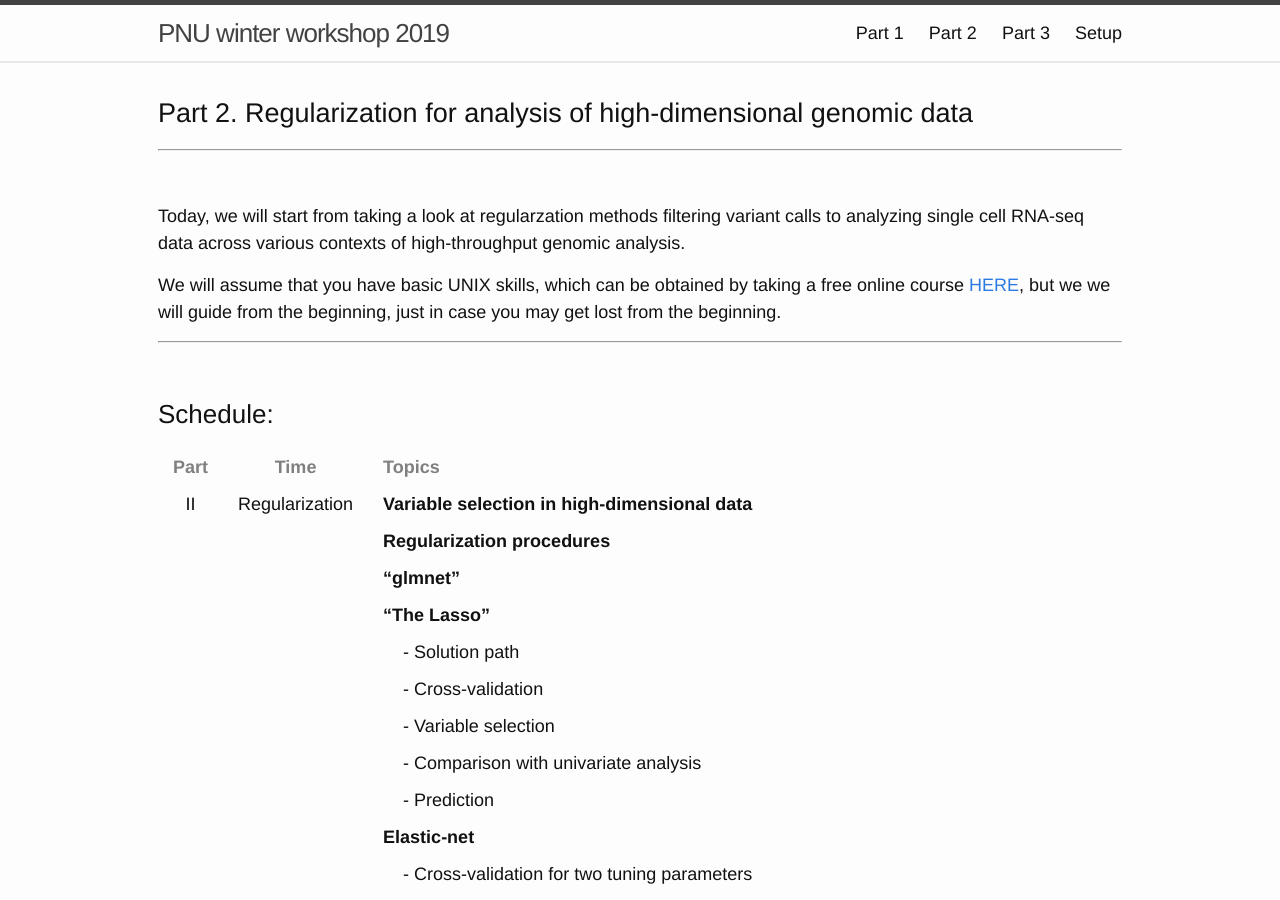
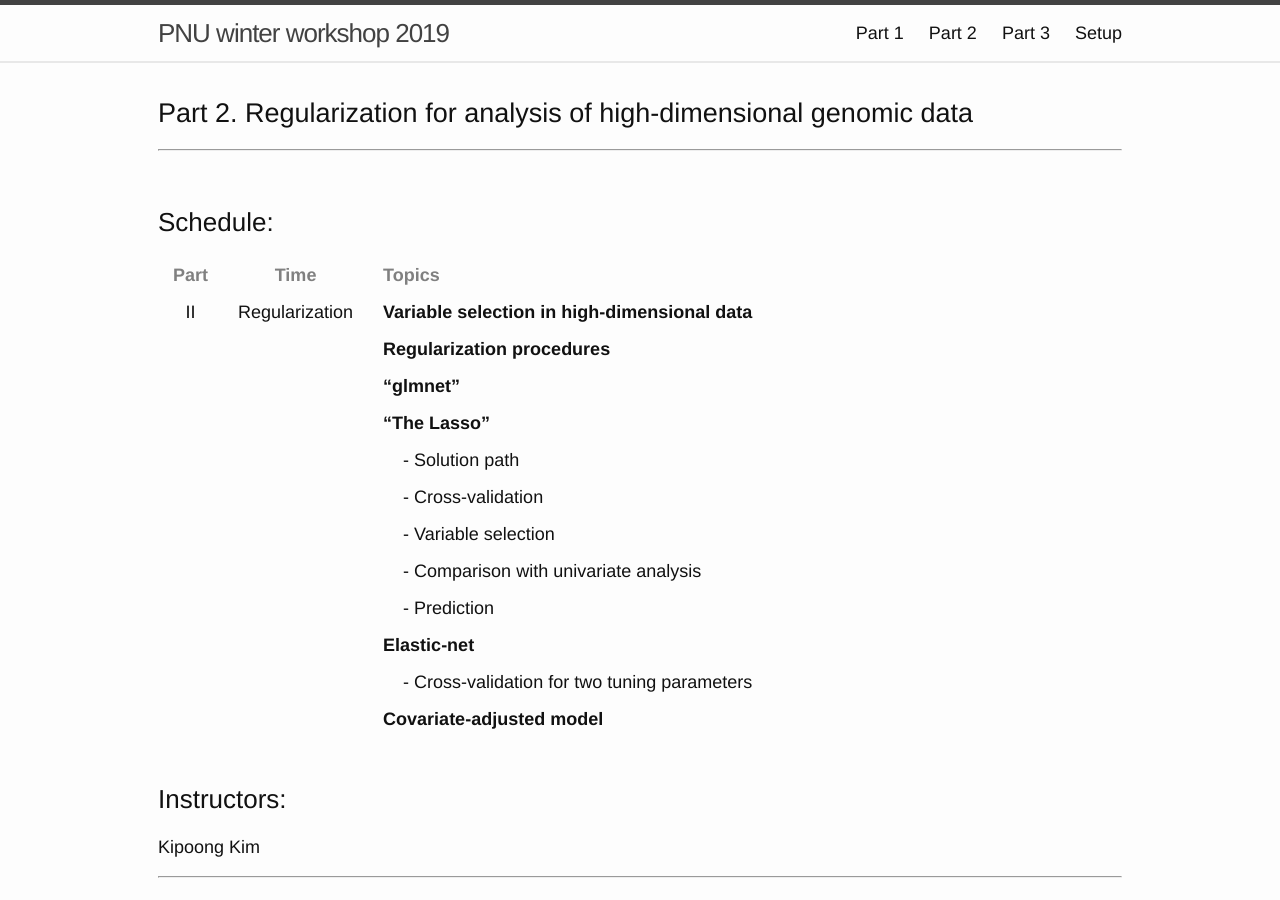
Before and after one commit to statpng/PNU-winter-workshop-2019, a Jekyll site: the page built from part2.md, in a window 1280 px wide and 900 px high. Built offline with Jekyll 4.4.1, drawn with Linux system fonts in a browser that asks for light colours; nearby versions of some CDN libraries; formulas are drawn with MathJax 3.

Commit message:
remove introduction of part1 2 3

```diff
--- a/part2.md
+++ b/part2.md
@@ -8,19 +8,6 @@ permalink: /part2/
 # Part 2. Regularization for analysis of high-dimensional genomic data
 
 <hr>
-<br>
-
-Today, we will start from taking a look at regularzation methods filtering variant calls to analyzing single
-cell RNA-seq data across various contexts of high-throughput genomic
-analysis.
-
-We will assume that you have basic UNIX skills, which can be obtained
-by taking a free online course
-[HERE](https://www.codecademy.com/learn/learn-the-command-line), but
-we we will guide from the beginning, just in case you may get lost
-from the beginning.
-
----
 <br>
 
 ### Schedule:
```
